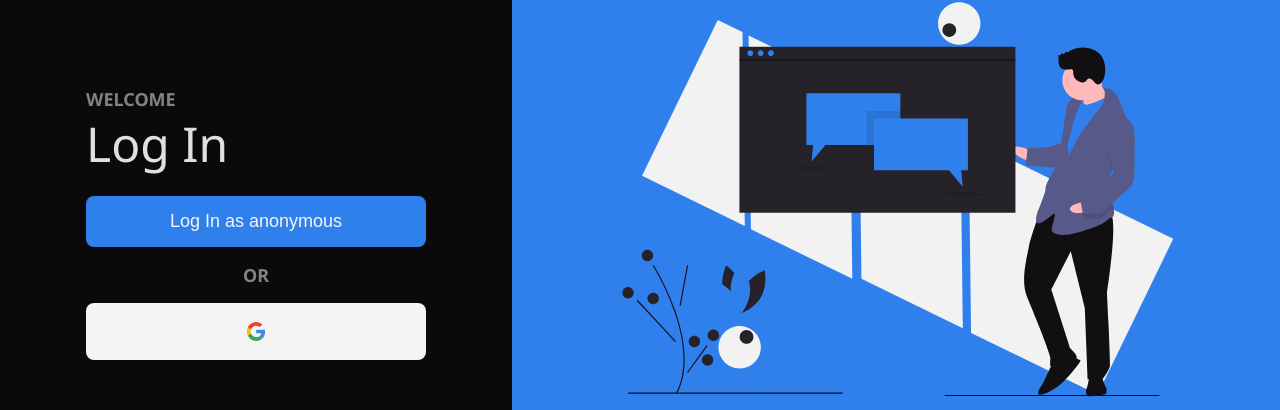
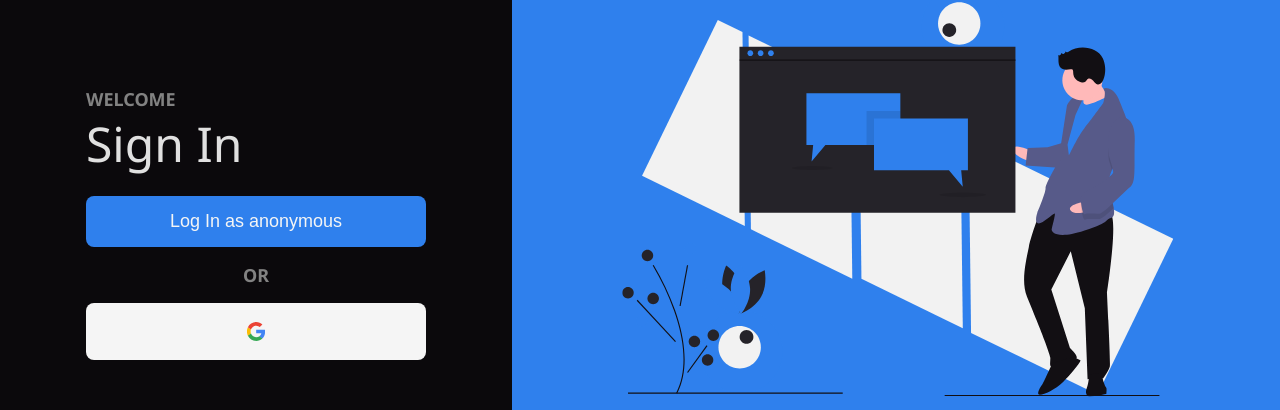
Before and after one commit to justinraydev/react-chat, a React (Create React App) app: page / in a window 1280 px wide. Shown: the part 189-599 px from the top of the page. Built offline with nearby package versions, Linux system fonts and the light colour scheme; no server answers.

Commit message:
feat(signin): finalized signin animations

```diff
--- a/package.json
+++ b/package.json
@@ -11,6 +11,7 @@
     "@types/react": "^16.9.53",
     "@types/react-dom": "^16.9.8",
     "firebase": "^8.0.2",
+    "framer-motion": "^3.3.0",
     "react": "^17.0.1",
     "react-dom": "^17.0.1",
     "react-firebase-hooks": "^2.2.0",
--- a/src/components/Form/index.tsx
+++ /dev/null
@@ -1,18 +0,0 @@
-import React from 'react';
-import { FormProps } from '../../interfaces';
-
-import { Container } from './styles';
-
-const Form: React.FC<FormProps> = ({ children, title, subTitle, ...rest }) => {
-  return (
-    <Container {...rest}>
-      <header>
-        <h1>{subTitle}</h1>
-        <span>{title}</span>
-      </header>
-      {children}
-    </Container>
-  );
-};
-
-export default Form;
--- a/src/components/Form/styles.ts
+++ /dev/null
@@ -1,31 +0,0 @@
-import styled from 'styled-components';
-
-export const Container = styled.form`
-  display: flex;
-  flex-direction: column;
-  justify-content: space-between;
-  width: 340px;
-
-  header {
-    margin-bottom: 20px;
-    h1 {
-      font-size: 1.8rem;
-      color: ${({ theme }) => theme.colors.secondary};
-    }
-
-    span {
-      font-size: 4.8rem;
-      color: ${({ theme }) => theme.colors.primary};
-    }
-  }
-
-  fieldset {
-    display: flex;
-    align-items: center;
-    justify-content: space-between;
-    flex-direction: column;
-    width: 100%;
-    border: none;
-    height: 110px;
-  }
-`;
--- a/src/pages/SignIn/index.tsx
+++ b/src/pages/SignIn/index.tsx
@@ -1,5 +1,6 @@
 import React, { FormEvent } from 'react';
 import { useHistory } from 'react-router-dom';
+import { motion } from 'framer-motion';
 
 import { firebase, auth } from '../../firebase';
 import { theme } from '../../utils/theme.json';
@@ -9,7 +10,6 @@ import logo from '../../assets/logo.svg';
 import googleicon from '../../assets/googleicon.svg';
 
 import Button from '../../components/Button';
-import Form from '../../components/Form';
 
 import SignInContainer from './styles';
 
@@ -28,13 +28,65 @@ const SignIn: React.FC = () => {
     push('/chat');
   };
 
+  const sectionAnimation = {
+    hidden: {
+      width: 0,
+    },
+    show: {
+      width: '60%',
+      transition: {
+        staggerChildren: 0.1,
+        delayChildren: 0.5,
+        duration: 2,
+        type: 'spring',
+        stiffness: 50,
+      },
+    },
+  };
+
+  const sectionChildrenAnimation = {
+    hidden: { y: 20, opacity: 0 },
+    show: { y: 0, opacity: 1, transition: { duration: 1 } },
+  };
+
+  const mainAnimation = {
+    hidden: {
+      opacity: 0,
+    },
+    show: {
+      opacity: 1,
+      transition: {
+        staggerChildren: 0.5,
+        delayChildren: 1,
+      },
+    },
+  };
+
+  const mainChildrenAnimation = {
+    hidden: {
+      x: -50,
+      opacity: 0,
+    },
+    show: {
+      x: 0,
+      opacity: 1,
+    },
+  };
+
   return (
     <SignInContainer>
-      <main>
-        <header>
+      <motion.main variants={mainAnimation} initial="hidden" animate="show">
+        <motion.header variants={mainChildrenAnimation}>
           <img src={logo} alt="WebChat" loading="lazy" />
-        </header>
-        <Form title="Log In" subTitle="WELCOME" onSubmit={handleAnonymousLogin}>
+        </motion.header>
+        <motion.form
+          onSubmit={handleAnonymousLogin}
+          variants={mainChildrenAnimation}
+        >
+          <header>
+            <h1>WELCOME</h1>
+            <span>Sign In</span>
+          </header>
           <Button
             title="Log In as anonymous"
             backgroundColor={theme.colors.buttonColor}
@@ -48,8 +100,8 @@ const SignIn: React.FC = () => {
             onClick={handleSignInWithGoogle}
             type="button"
           />
-        </Form>
-        <footer>
+        </motion.form>
+        <motion.footer variants={mainChildrenAnimation}>
           <p>
             Made with 💙 by
             <a
@@ -60,13 +112,22 @@ const SignIn: React.FC = () => {
               Guilherme Victor
             </a>
           </p>
-        </footer>
-      </main>
-      <section>
-        <figure>
-          <img src={illustration} alt="Your place to talk" loading="lazy" />
-        </figure>
-      </section>
+        </motion.footer>
+      </motion.main>
+      <motion.section
+        variants={sectionAnimation}
+        initial="hidden"
+        animate="show"
+      >
+        <motion.figure variants={sectionChildrenAnimation}>
+          <motion.img
+            variants={sectionChildrenAnimation}
+            src={illustration}
+            alt="Your place to talk"
+            loading="lazy"
+          />
+        </motion.figure>
+      </motion.section>
     </SignInContainer>
   );
 };
--- a/src/pages/SignIn/styles.ts
+++ b/src/pages/SignIn/styles.ts
@@ -1,9 +1,11 @@
 import styled from 'styled-components';
+import { motion } from 'framer-motion';
 
-const SignInContainer = styled.main`
+const SignInContainer = styled(motion.main)`
   height: 100%;
   width: 100%;
   display: flex;
+  background-color: ${({ theme }) => theme.colors.secondaryBackground};
 
   main {
     flex: 1;
@@ -15,6 +17,36 @@ const SignInContainer = styled.main`
 
     img {
       transform: scale(0.7);
+    }
+
+    form {
+      display: flex;
+      flex-direction: column;
+      justify-content: space-between;
+      width: 340px;
+
+      header {
+        margin-bottom: 20px;
+        h1 {
+          font-size: 1.8rem;
+          color: ${({ theme }) => theme.colors.secondary};
+        }
+
+        span {
+          font-size: 4.8rem;
+          color: ${({ theme }) => theme.colors.primary};
+        }
+      }
+
+      fieldset {
+        display: flex;
+        align-items: center;
+        justify-content: space-between;
+        flex-direction: column;
+        width: 100%;
+        border: none;
+        height: 110px;
+      }
     }
 
     h2 {
--- a/src/styles/global.ts
+++ b/src/styles/global.ts
@@ -19,6 +19,7 @@ export default createGlobalStyle`
   body {
     font-family: 'Noto Sans', sans-serif;
     font-size: 1.6rem;
+    background-color: #0B090C;
   }
 
   #root {
```
Also changed, not shown: 1 other file (tests, documents, lock files or other folders).
